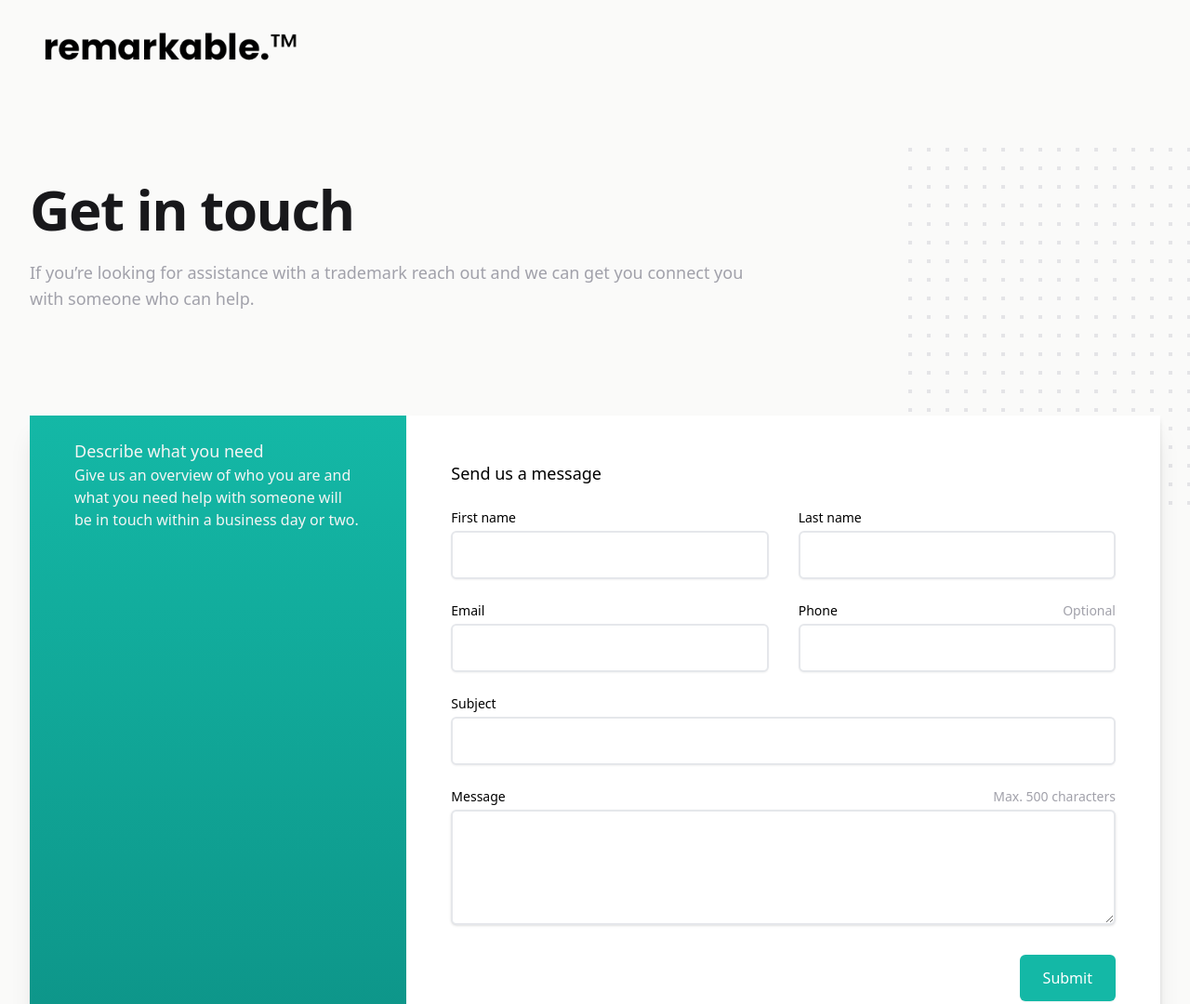
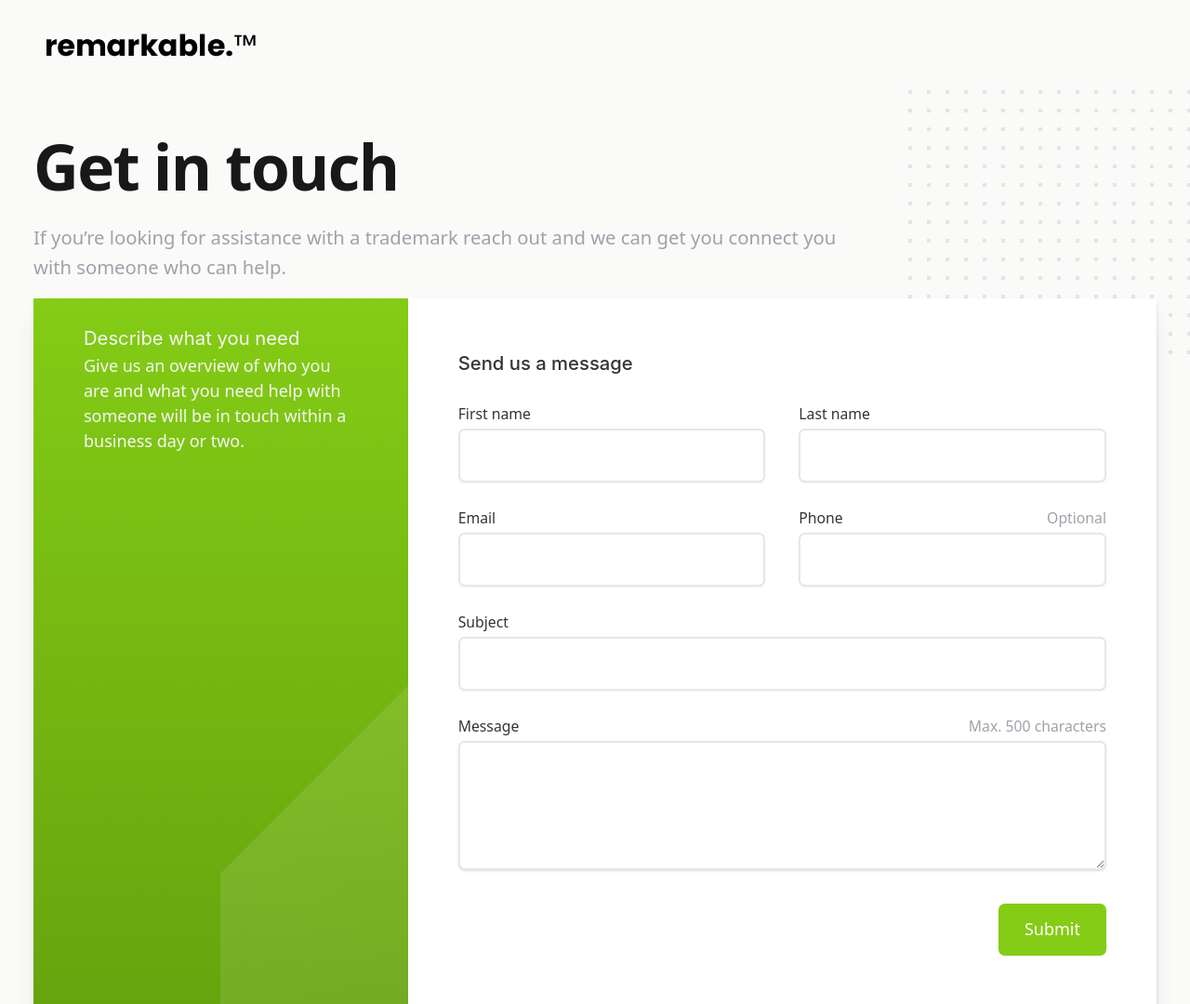
Before and after one commit to hellomarksmart/remarkablelegal-website, a Gatsby site: page / in a window 1280 px wide. Shown: the top 1080 px of the page at 93% size. Built offline with nearby package versions, Linux system fonts and the light colour scheme; Gatsby itself is replaced by a stand-in of ours.

Commit message:
fixed 404 page (#4)
* fixed 404 page

* Polish Pages

Co-authored-by: nadia-fullstack <nadia@fullstack.ph>

```diff
--- a/src/components/header.js
+++ b/src/components/header.js
@@ -1,42 +1,29 @@
 import * as React from "react"
-import PropTypes from "prop-types"
 import { Link } from "gatsby"
+import { StaticImage } from "gatsby-plugin-image"
 
-const Header = ({ siteTitle }) => (
-  <header
-    style={{
-      background: `rebeccapurple`,
-      marginBottom: `1.45rem`,
-    }}
-  >
-    <div
-      style={{
-        margin: `0 auto`,
-        maxWidth: 960,
-        padding: `1.45rem 1.0875rem`,
-      }}
+const Header = () => (
+  <header className="bg-stone-50">
+    <nav
+      className="relative max-w-7xl mx-auto flex items-center justify-between pt-6 px-6 xl:px-8"
+      aria-label="Global"
     >
-      <h1 style={{ margin: 0 }}>
-        <Link
-          to="/"
-          style={{
-            color: `white`,
-            textDecoration: `none`,
-          }}
-        >
-          {siteTitle}
-        </Link>
-      </h1>
-    </div>
+      <div className="flex items-center flex-1">
+        <div className="flex items-center justify-between w-full lg:w-auto">
+          <Link to="/">
+            <StaticImage
+              src="../images/Remarkable.png"
+              width={250}
+              quality={95}
+              formats={["auto", "webp", "avif"]}
+              alt="Remarkable logo"
+              style={{ marginBottom: `1.45rem` }}
+            />
+          </Link>
+        </div>
+      </div>
+    </nav>
   </header>
 )
 
-Header.propTypes = {
-  siteTitle: PropTypes.string,
-}
-
-Header.defaultProps = {
-  siteTitle: ``,
-}
-
 export default Header
--- a/src/components/layout.js
+++ b/src/components/layout.js
@@ -26,23 +26,8 @@ const Layout = ({ children }) => {
   return (
     <>
       <Header siteTitle={data.site.siteMetadata?.title || `Title`} />
-      <div
-        style={{
-          margin: `0 auto`,
-          maxWidth: 960,
-          padding: `0 1.0875rem 1.45rem`,
-        }}
-      >
+      <div>
         <main>{children}</main>
-        <footer
-          style={{
-            marginTop: `2rem`,
-          }}
-        >
-          © {new Date().getFullYear()}, Built with
-          {` `}
-          <a href="https://www.gatsbyjs.com">Gatsby</a>
-        </footer>
       </div>
     </>
   )
--- a/src/pages/404.js
+++ b/src/pages/404.js
@@ -1,14 +1,56 @@
 import * as React from "react"
-
+import { Link } from "gatsby"
 import Layout from "../components/layout"
 import Seo from "../components/seo"
 
-const NotFoundPage = () => (
-  <Layout>
-    <Seo title="404: Not found" />
-    <h1>404: Not Found</h1>
-    <p>You just hit a route that doesn&#39;t exist... the sadness.</p>
-  </Layout>
-)
+const NotFoundPage = () => {
+  const headings = [
+    {
+      text_404: "404",
+      heading: "Page not found",
+      subheading: "Please check the URL in the address bar and try again.",
+      button_text: "Go back home",
+    },
+  ]
+
+  return (
+    <Layout>
+      <Seo title="404: Not found" />
+      <>
+        <div className="bg-zinc-50 h-screen min-h-full px-4 py-16 sm:px-6 sm:py-24 md:grid md:place-items-center lg:px-8">
+          <div className="max-w-max mx-auto">
+            <div className="sm:flex">
+              {headings.map(item => (
+                <>
+                  <p className="text-4xl font-extrabold text-lime-600 sm:text-5xl">
+                    {item.text_404}
+                  </p>
+                  <div className="sm:ml-6">
+                    <div className="sm:border-l sm:border-gray-200 sm:pl-6">
+                      <h1 className="text-4xl font-extrabold text-gray-900 tracking-tight sm:text-5xl">
+                        {item.heading}
+                      </h1>
+                      <p className="mt-1 text-base text-lime-600">
+                        {item.subheading}
+                      </p>
+                    </div>
+                    <div className="mt-10 flex space-x-3 sm:border-l sm:border-transparent sm:pl-6">
+                      <Link
+                        to="/"
+                        className="inline-flex items-center px-4 py-2 border border-transparent text-sm font-medium rounded-md shadow-sm text-white bg-lime-600 hover:bg-lime-700 focus:outline-none"
+                      >
+                        {item.button_text}
+                      </Link>
+                    </div>
+                  </div>
+                </>
+              ))}
+            </div>
+          </div>
+        </div>
+      </>
+    </Layout>
+  )
+}
 
 export default NotFoundPage
--- a/src/pages/index.js
+++ b/src/pages/index.js
@@ -1,53 +1,34 @@
-import { StaticImage } from "gatsby-plugin-image"
-import React, { useState } from 'react';
+import React, { useState } from "react"
+import Layout from "../components/layout"
+import Seo from "../components/seo"
 
-export default function Example() {
-  const [success, setSuccess] = useState(false);
+const Homepage = () => {
+  const [success, setSuccess] = useState(false)
 
-  const success_message = (event) => {
-    event.preventDefault();
-    setSuccess(true);
+  const success_message = event => {
+    event.preventDefault()
+    setSuccess(true)
   }
 
   const headings = [
     {
       h1_heading: "Get in touch",
-      h1_desc: "If you’re looking for assistance with a trademark reach out and we can get you connect you with someone who can help.",
+      h1_desc:
+        "If you’re looking for assistance with a trademark reach out and we can get you connect you with someone who can help.",
       h3_heading: "Describe what you need",
-      h3_desc: "Give us an overview of who you are and what you need help with someone will be in touch within a business day or two.",
-      success_message: "Your message has been received and we will be in touch shortly.",
+      h3_desc:
+        "Give us an overview of who you are and what you need help with someone will be in touch within a business day or two.",
+      success_message:
+        "Your message has been received and we will be in touch shortly.",
     },
   ]
 
   return (
-    <div className="bg-white">
-      <div className="bg-stone-50">
-        <nav
-          className="relative max-w-7xl mx-auto flex items-center justify-between pt-6 px-6 xl:px-8"
-          aria-label="Global"
-        >
-          <div className="flex items-center flex-1">
-            <div className="flex items-center justify-between w-full lg:w-auto">
-              <a href="#">
-                <StaticImage
-                  src="../images/Remarkable.png"
-                  width={300}
-                  quality={95}
-                  formats={["auto", "webp", "avif"]}
-                  alt="Remarkable logo"
-                  style={{ marginBottom: `1.45rem` }}
-                />
-              </a>
-              <div className="-mr-2 flex items-center lg:hidden">
-              </div>
-            </div>
-          </div>
-        </nav>
-      </div>
-
-      <main className="overflow-hidden">
+    <Layout>
+      <Seo title="Home" />
+      <div className="bg-stone-50 overflow-hidden">
         <div className="bg-stone-50">
-          <div className="py-24 lg:py-30">
+          <div className="pt-5 lg:pt-11">
             <div className="relative z-10 max-w-7xl mx-auto pl-4 pr-8 sm:px-6 lg:px-8">
               {headings.map(item => (
                 <>
@@ -63,8 +44,14 @@ export default function Example() {
           </div>
         </div>
 
-        <section className="relative bg-stone-50 py-4 " aria-labelledby="contact-heading">
-          <div className="absolute w-full h-1/2 bg-warm-gray-50" aria-hidden="true" />
+        <section
+          className="relative bg-stone-50 py-4 "
+          aria-labelledby="contact-heading"
+        >
+          <div
+            className="absolute w-full h-1/2 bg-warm-gray-50"
+            aria-hidden="true"
+          />
           <div className="relative max-w-7xl mx-auto px-4 sm:px-6 lg:px-8">
             <svg
               className="absolute z-0 top-0 right-0 transform -translate-y-16 translate-x-1/2 sm:translate-x-1/4 md:-translate-y-24 lg:-translate-y-72"
@@ -83,41 +70,52 @@ export default function Example() {
                   height={20}
                   patternUnits="userSpaceOnUse"
                 >
-                  <rect x={0} y={0} width={4} height={4} className="text-zinc-200" fill="currentColor" />
+                  <rect
+                    x={0}
+                    y={0}
+                    width={4}
+                    height={4}
+                    className="text-zinc-200"
+                    fill="currentColor"
+                  />
                 </pattern>
               </defs>
-              <rect width={404} height={384} fill="url(#64e643ad-2176-4f86-b3d7-f2c5da3b6a6d)" />
+              <rect
+                width={404}
+                height={384}
+                fill="url(#64e643ad-2176-4f86-b3d7-f2c5da3b6a6d)"
+              />
             </svg>
           </div>
           <div className="max-w-7xl pb-3 mx-auto px-4 sm:px-6 lg:px-8">
             <div className="relative bg-white shadow-xl">
               <div className="grid grid-cols-1 lg:grid-cols-3">
-                <div className="relative overflow-hidden py-10 px-6 bg-gradient-to-b from-teal-500 to-teal-600 sm:px-10 xl:px-12 xl:py-6">
+                <div className="relative overflow-hidden py-10 px-6 bg-gradient-to-b from-lime-500 to-lime-600 sm:px-10 xl:px-12 xl:py-6">
                   <div
-                    className="hidden absolute top-0 right-0 bottom-0 w-1/2 pointer-events-none sm:block lg:hidden"
+                    className="hidden absolute top-0 right-0 bottom-0 w-1/2 pointer-events-none lg:block"
                     aria-hidden="true"
                   >
                     <svg
                       className="absolute inset-0 w-full h-full"
-                      width={359}
-                      height={339}
-                      viewBox="0 0 359 339"
+                      width={160}
+                      height={678}
+                      viewBox="0 0 160 678"
                       fill="none"
                       preserveAspectRatio="xMidYMid slice"
                       xmlns="http://www.w3.org/2000/svg"
                     >
                       <path
-                        d="M-161 382.107L546.107-325l707.103 707.107-707.103 707.103L-161 382.107z"
-                        fill="url(#linear2)"
+                        d="M-161 679.107L546.107-28l707.103 707.107-707.103 707.103L-161 679.107z"
+                        fill="url(#linear3)"
                         fillOpacity=".1"
                       />
                       <defs>
                         <linearGradient
-                          id="linear2"
+                          id="linear3"
                           x1="192.553"
-                          y1="28.553"
+                          y1="325.553"
                           x2="899.66"
-                          y2="735.66"
+                          y2="1032.66"
                           gradientUnits="userSpaceOnUse"
                         >
                           <stop stopColor="#fff" />
@@ -138,10 +136,20 @@ export default function Example() {
                   ))}
                 </div>
                 <div className="py-10 px-6 sm:px-10 lg:col-span-2 xl:p-12 shadow-md">
-                  <h3 className="text-lg font-medium text-warm-gray-900">Send us a message</h3>
-                  <form action="#" onSubmit={success_message} method="POST" className="mt-6 grid grid-cols-1 gap-y-6 sm:grid-cols-2 sm:gap-x-8">
+                  <h3 className="text-lg font-medium text-warm-gray-900">
+                    Send us a message
+                  </h3>
+                  <form
+                    action="#"
+                    onSubmit={success_message}
+                    method="POST"
+                    className="mt-6 grid grid-cols-1 gap-y-6 sm:grid-cols-2 sm:gap-x-8"
+                  >
                     <div>
-                      <label htmlFor="first-name" className="block text-sm font-medium font-sans text-warm-gray-900">
+                      <label
+                        htmlFor="first-name"
+                        className="block text-sm font-medium font-sans text-warm-gray-900"
+                      >
                         First name
                       </label>
                       <div className="mt-1">
@@ -156,7 +164,10 @@ export default function Example() {
                       </div>
                     </div>
                     <div>
-                      <label htmlFor="last-name" className="block text-sm font-medium font-sans text-warm-gray-900">
+                      <label
+                        htmlFor="last-name"
+                        className="block text-sm font-medium font-sans text-warm-gray-900"
+                      >
                         Last name
                       </label>
                       <div className="mt-1">
@@ -171,7 +182,10 @@ export default function Example() {
                       </div>
                     </div>
                     <div>
-                      <label htmlFor="email" className="block text-sm font-medium font-sans text-warm-gray-900">
+                      <label
+                        htmlFor="email"
+                        className="block text-sm font-medium font-sans text-warm-gray-900"
+                      >
                         Email
                       </label>
                       <div className="mt-1">
@@ -187,10 +201,16 @@ export default function Example() {
                     </div>
                     <div>
                       <div className="flex justify-between">
-                        <label htmlFor="phone" className="block text-sm font-medium font-sans text-warm-gray-900">
+                        <label
+                          htmlFor="phone"
+                          className="block text-sm font-medium font-sans text-warm-gray-900"
+                        >
                           Phone
                         </label>
-                        <span id="phone-optional" className="text-sm font-sans text-zinc-400">
+                        <span
+                          id="phone-optional"
+                          className="text-sm font-sans text-zinc-400"
+                        >
                           Optional
                         </span>
                       </div>
@@ -206,7 +226,10 @@ export default function Example() {
                       </div>
                     </div>
                     <div className="sm:col-span-2">
-                      <label htmlFor="subject" className="block text-sm font-medium font-sans text-warm-gray-900">
+                      <label
+                        htmlFor="subject"
+                        className="block text-sm font-medium font-sans text-warm-gray-900"
+                      >
                         Subject
                       </label>
                       <div className="mt-1">
@@ -221,10 +244,16 @@ export default function Example() {
                     </div>
                     <div className="sm:col-span-2">
                       <div className="flex justify-between">
-                        <label htmlFor="message" className="block text-sm font-medium font-sans text-warm-gray-900">
+                        <label
+                          htmlFor="message"
+                          className="block text-sm font-medium font-sans text-warm-gray-900"
+                        >
                           Message
                         </label>
-                        <span id="message-max" className="text-sm font-sans text-zinc-400">
+                        <span
+                          id="message-max"
+                          className="text-sm font-sans text-zinc-400"
+                        >
                           Max. 500 characters
                         </span>
                       </div>
@@ -235,7 +264,7 @@ export default function Example() {
                           rows={4}
                           className="py-3 px-4 block w-full shadow text-warm-gray-900 font-sans border-2 focus:ring-teal-500 focus:border-teal-500 border border-warm-gray-300 rounded-md"
                           aria-describedby="message-max"
-                          defaultValue={''}
+                          defaultValue={""}
                           required
                         />
                       </div>
@@ -243,25 +272,27 @@ export default function Example() {
                     <div className="sm:col-span-2 sm:flex sm:justify-end">
                       <button
                         type="submit"
-                        className="mt-2 w-full inline-flex items-center justify-center px-6 py-3 border border-transparent rounded-md shadow-sm text-base font-medium font-sans text-white bg-teal-500 hover:bg-teal-600 focus:outline-none focus:ring-2 focus:ring-offset-2 focus:ring-teal-500 sm:w-auto"
+                        className="mt-2 w-full inline-flex items-center justify-center px-6 py-3 border border-transparent rounded-md shadow-sm text-base font-medium font-sans text-white bg-lime-500 hover:bg-lime-600 focus:outline-none sm:w-auto"
                       >
                         Submit
                       </button>
                     </div>
-                    {success ? (
-                      headings.map(item => (
-                        <p className="text-sm w-full font-bold tracking-tight text-zinc-400 font-sans sm:text-sm">
-                          {item.success_message}
-                        </p>
-                      ))
-                    ) : ""}
+                    {success
+                      ? headings.map(item => (
+                          <p className="text-sm w-full font-bold tracking-tight text-zinc-400 font-sans sm:text-sm">
+                            {item.success_message}
+                          </p>
+                        ))
+                      : ""}
                   </form>
                 </div>
               </div>
             </div>
           </div>
         </section>
-      </main>
-    </div>
+      </div>
+    </Layout>
   )
 }
+
+export default Homepage
```
